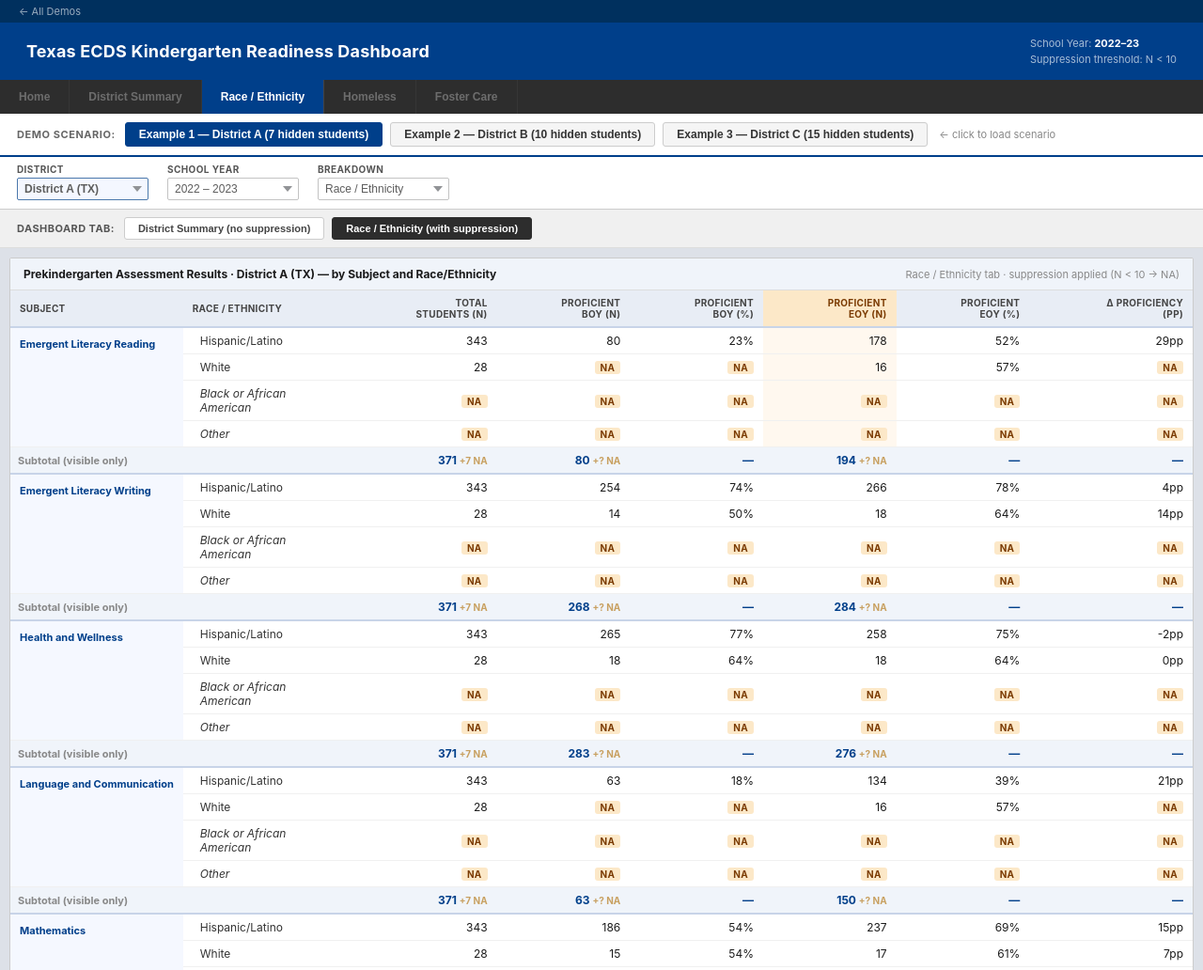
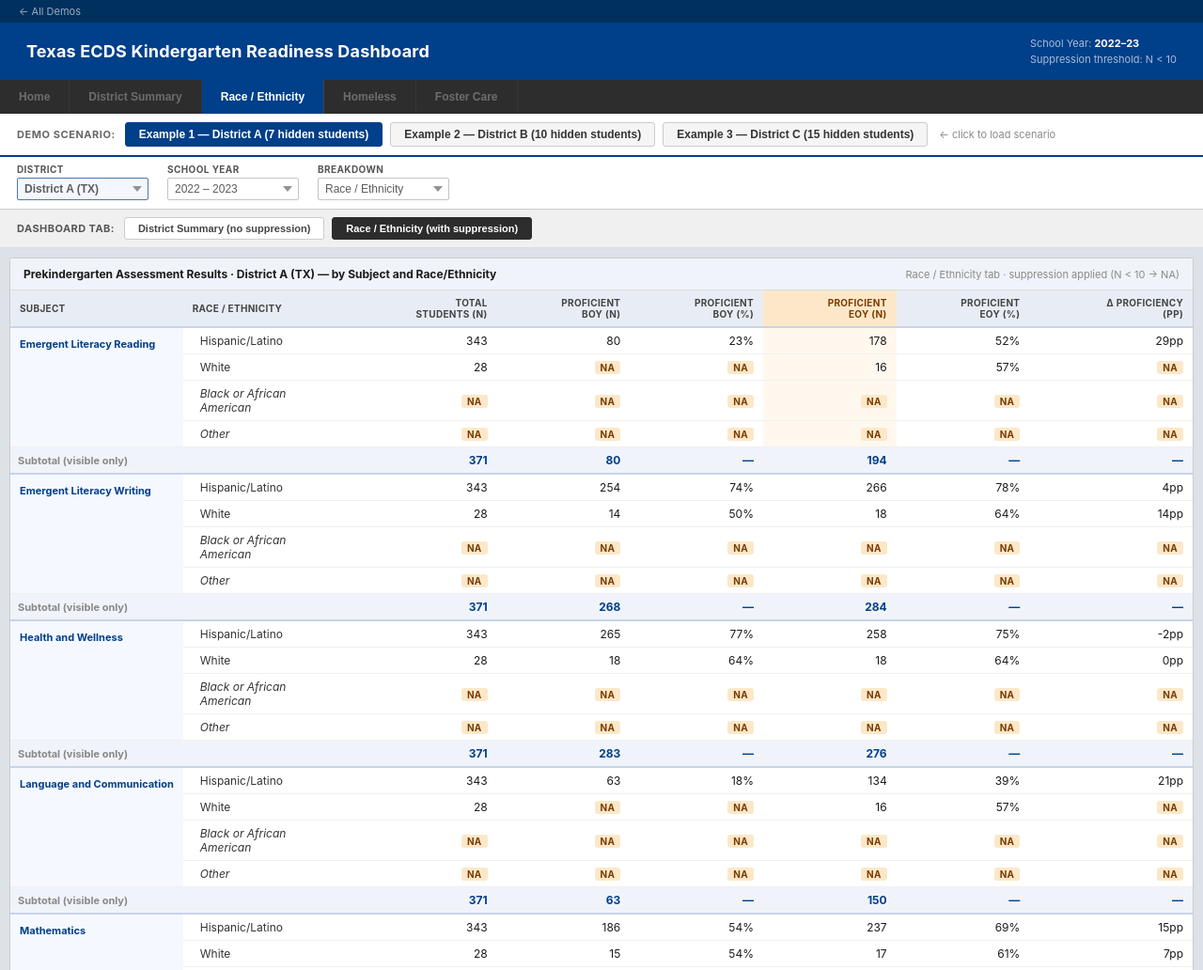
Before and after one commit to georgetown-mdi/noise-infusion-dashboard, a website: page texas/index.html in a window 1280 px wide. Shown: the top 1032 px of the page at 94% size. Drawn offline with Linux system fonts and the light colour scheme.

Commit message:
Texas demo: remove +N NA noise from subtotal rows
Co-Authored-By: Claude Sonnet 4.6 <noreply@anthropic.com>

```diff
--- a/texas/index.html
+++ b/texas/index.html
@@ -265,10 +265,10 @@ td.race-cell { color: #333; padding-left: 18px; }
 
         ttr.innerHTML = `
           <td class="left" colspan="2" style="padding-left:8px;font-size:11px;color:#888">Subtotal (visible only)</td>
-          <td>${visEcds} ${tot.ecds - visEcds > 0 ? `<span style="color:#c8a060;font-size:10px">+${tot.ecds-visEcds} NA</span>` : ''}</td>
-          <td>${hasBoySupp ? `${visBoy} <span style="color:#c8a060;font-size:10px">+? NA</span>` : visBoy}</td>
+          <td>${visEcds}</td>
+          <td>${hasBoySupp ? `${visBoy}` : visBoy}</td>
           <td>—</td>
-          <td class="${subjectIsAttack ? 'attack-td' : ''}">${hasEoySup ? `${visEoy} <span style="color:#c8a060;font-size:10px">+? NA</span>` : visEoy}</td>
+          <td class="${subjectIsAttack ? 'attack-td' : ''}">${visEoy}</td>
           <td>—</td>
           <td>—</td>
         `;
```
